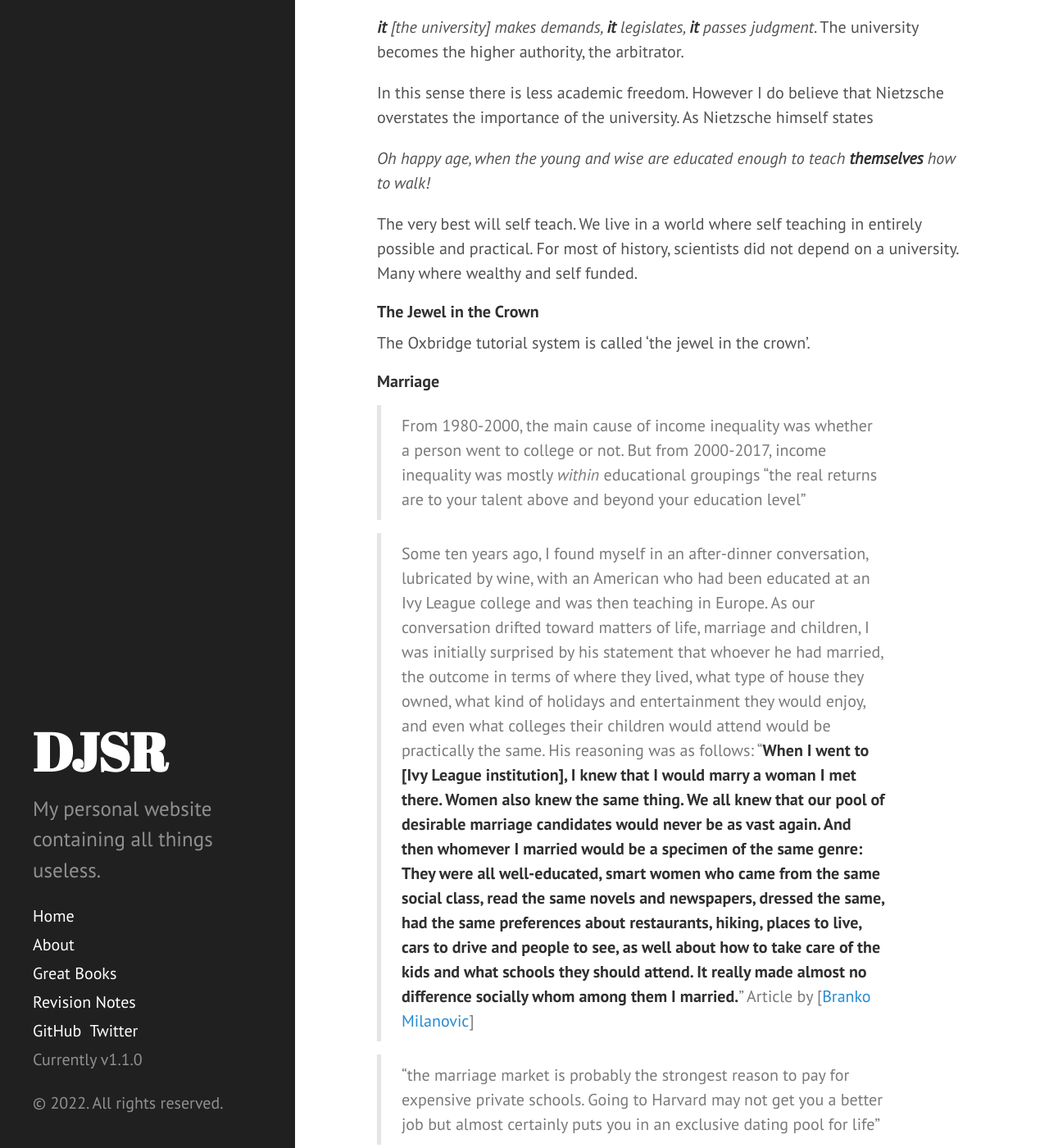
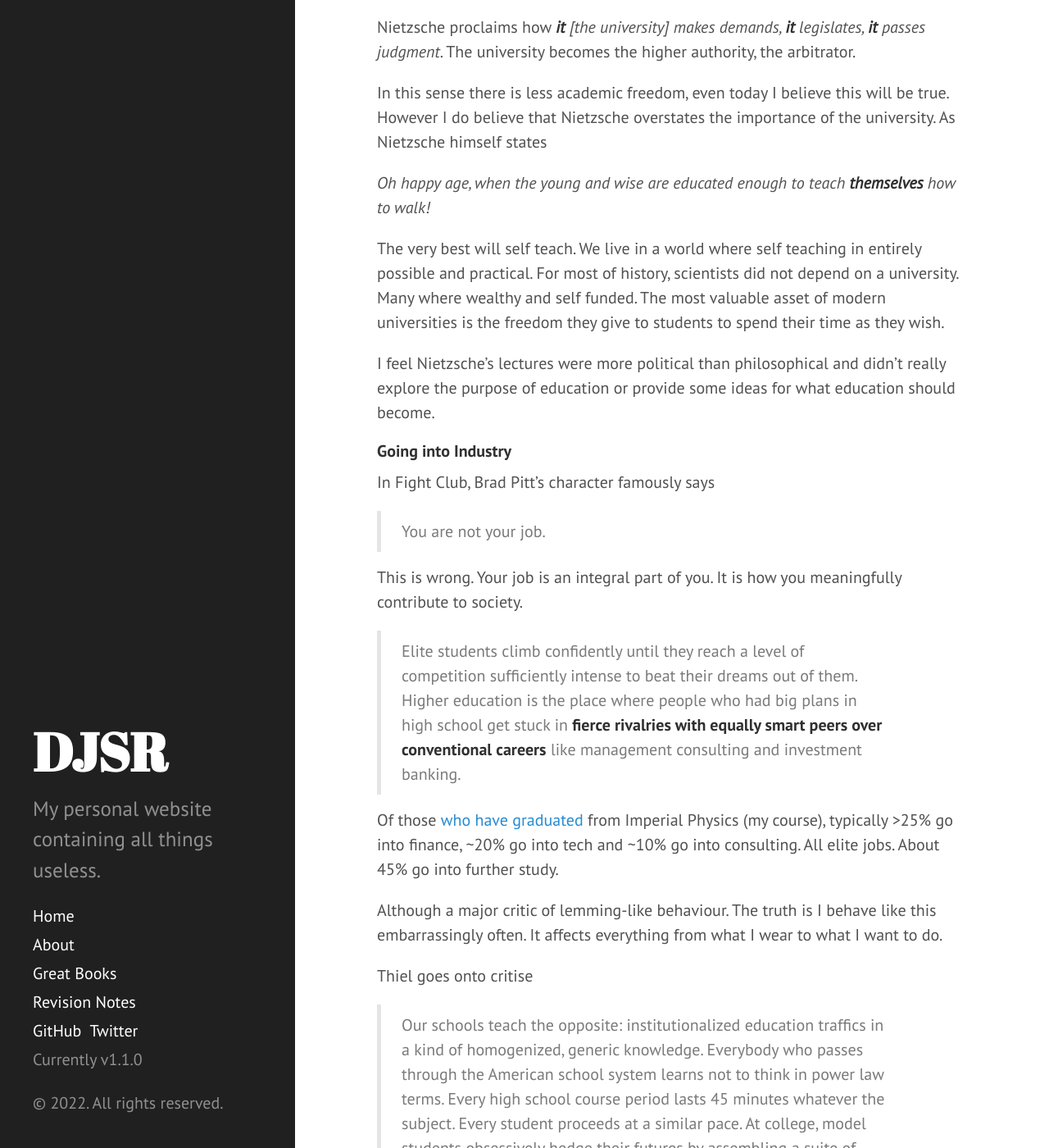
Before and after one commit to dansomrob/dansomrob.github.io, a Jekyll site: the page built from _posts/2022-01-24-purpose.md, in a window 1280 px wide and 1400 px high, scrolled down 4767 px. Shown: the whole window at 82% size. Built offline with Jekyll 4.4.1, drawn with Linux system fonts in a browser that asks for light colours; some of the changed text lies outside the part shown.

Commit message:
Update 2022-01-24-purpose.md

```diff
--- a/_posts/2022-01-24-purpose.md
+++ b/_posts/2022-01-24-purpose.md
@@ -65,17 +65,33 @@ I agree with Nietzsche's statement that students have a greater amount of freedo
 
 Nietzsche asks *How are your students connected to the university system?* In a soliloquy, he responds that students learn by attending lectures, listening and writing. This actually means the students have very little academic freedom. The students are *attached to the university by a kind of umbilical cord*.
 
-<i>**it** [the university] makes demands, **it** legislates, **it** passes judgment</i>. The university becomes the higher authority, the arbitrator.
+Nietzsche proclaims how <i>**it** [the university] makes demands, **it** legislates, **it** passes judgment</i>. The university becomes the higher authority, the arbitrator.
 
-In this sense there is less academic freedom. However I do believe that Nietzsche overstates the importance of the university. As Nietzsche himself states
+In this sense there is less academic freedom, even today I believe this will be true. However I do believe that Nietzsche overstates the importance of the university. As Nietzsche himself states
 
 <i>Oh happy age, when the young and wise are educated enough to teach **themselves** how to walk!</i>
 
-The very best will self teach. We live in a world where self teaching in entirely possible and practical. For most of history, scientists did not depend on a university. Many where wealthy and self funded.
+The very best will self teach. We live in a world where self teaching in entirely possible and practical. For most of history, scientists did not depend on a university. Many where wealthy and self funded. The most valuable asset of modern universities is the freedom they give to students to spend their time as they wish.
 
-#### The Jewel in the Crown
+I feel Nietzsche's lectures were more political than philosophical and didn't really explore the purpose of education or provide some ideas for what education should become.
 
-The Oxbridge tutorial system is called 'the jewel in the crown'.
+#### Going into Industry
+
+In Fight Club, Brad Pitt's character famously says
+
+> You are not your job.
+
+This is wrong. Your job is an integral part of you. It is how you meaningfully contribute to society.
+
+> Elite students climb confidently until they reach a level of competition sufficiently intense to beat their dreams out of them. Higher education is the place where people who had big plans in high school get stuck in **fierce rivalries with equally smart peers over conventional careers** like management consulting and investment banking.
+
+Of those [who have graduated](https://www.imperial.ac.uk/media/imperial-college/administration-and-support-services/careers-service/public/resources/dlhe/ug-tables/Physics-tables.pdf) from Imperial Physics (my course), typically >25% go into finance, ~20% go into tech and ~10% go into consulting. All elite jobs. About 45% go into further study.
+
+Although a major critic of lemming-like behaviour. The truth is I behave like this embarrassingly often. It affects everything from what I wear to what I want to do.
+
+Thiel goes onto critise
+
+> Our schools teach the opposite: institutionalized education traffics in a kind of homogenized, generic knowledge. Everybody who passes through the American school system learns not to think in power law terms. Every high school course period lasts 45 minutes whatever the subject. Every student proceeds at a similar pace. At college, model students obsessively hedge their futures by assembling a suite of exotic and minor skills. Every university believes in “excellence,” and hundred- page course catalogs arranged alphabetically according to arbitrary departments of knowledge seem designed to reassure you that “it doesn’t matter what you do, as long as you do it well.” That is completely false. **It does matter what you do. You should focus relentlessly on something you’re good at doing, but before that you must think hard about whether it will be valuable in the future**.
 
 #### Marriage
 
```
